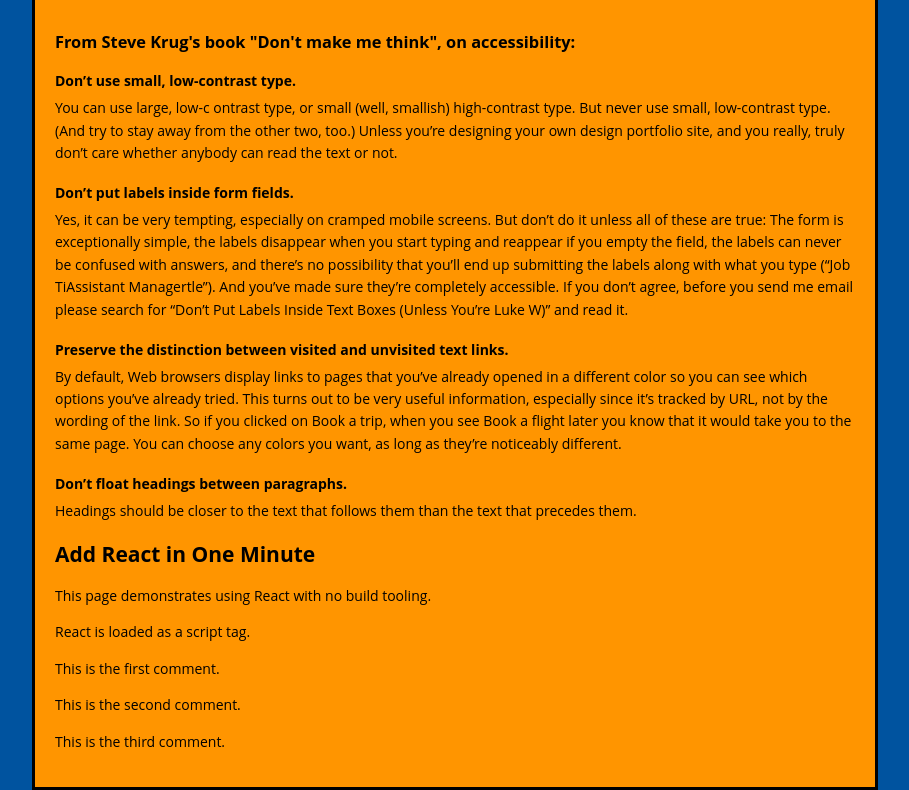
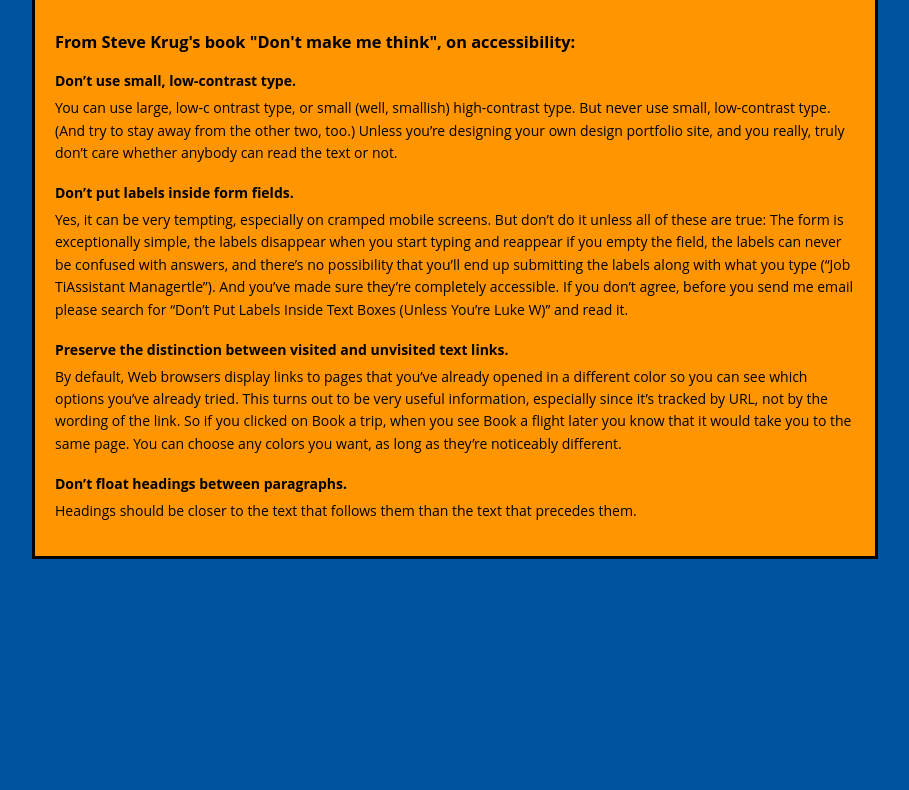
Before and after one commit to tnjensen/tnjensen.github.io, a website: page index.html in a window 1280 px wide. Shown: the part 638-1428 px from the top of the page, without its empty margins (185-1094 px from the left). After the commit the page ends 1197 px from the top, so only its background shows below. Drawn offline with nearby package versions, Linux system fonts and the light colour scheme.

Commit message:
Revert changes to index react components

```diff
--- a/index.html
+++ b/index.html
@@ -53,32 +53,16 @@
       Headings should be closer to the text that follows them than the text that
       precedes them.
     </p>
-    <h2>Add React in One Minute</h2>
-    <p>This page demonstrates using React with no build tooling.</p>
-    <p>React is loaded as a script tag.</p>
-
-    <p>
-      This is the first comment.
-      <!-- We will put our React component inside this div. -->
-      <div class="like_button_container" data-commentid="1"></div>
-    </p>
-
-    <p>
-      This is the second comment.
-      <!-- We will put our React component inside this div. -->
-      <div class="like_button_container" data-commentid="2"></div>
-    </p>
-
-    <p>
-      This is the third comment.
-      <!-- We will put our React component inside this div. -->
-      <div class="like_button_container" data-commentid="3"></div>
-    </p>
-
     <!-- Load React. -->
     <!-- Note: when deploying, replace "development.js" with "production.min.js". -->
-    <script src="https://unpkg.com/react@17/umd/react.development.js" crossorigin></script>
-    <script src="https://unpkg.com/react-dom@17/umd/react-dom.development.js" crossorigin></script>
+    <script
+      src="https://unpkg.com/react@17/umd/react.development.js"
+      crossorigin
+    ></script>
+    <script
+      src="https://unpkg.com/react-dom@17/umd/react-dom.development.js"
+      crossorigin
+    ></script>
 
     <!-- Load our React component. -->
     <script src="like_button.js"></script>
```
